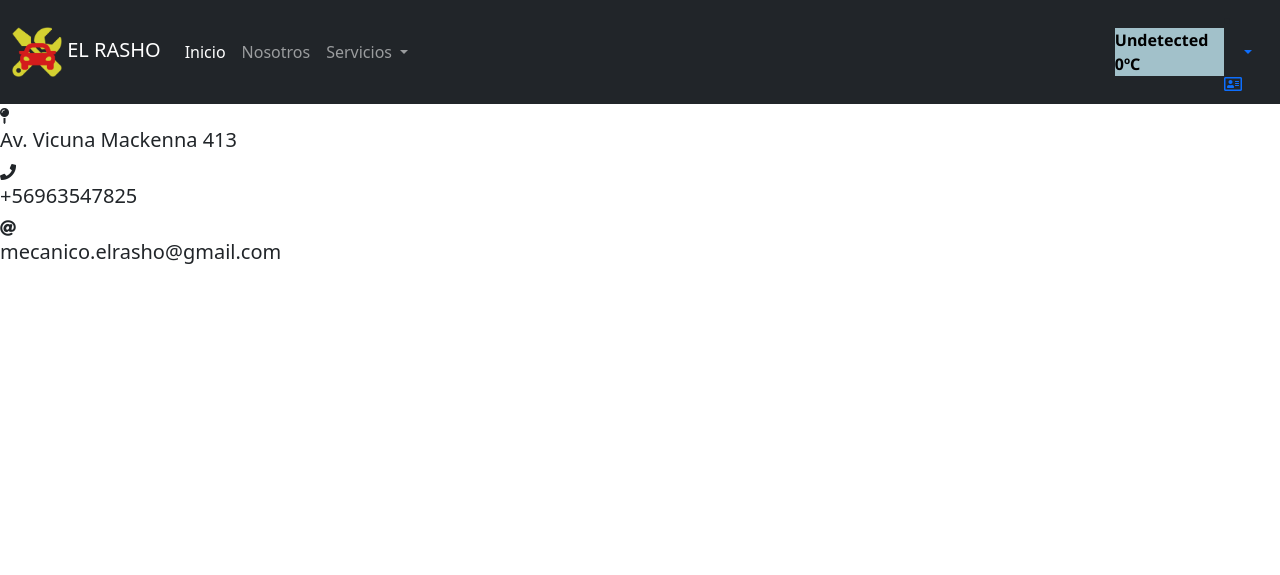
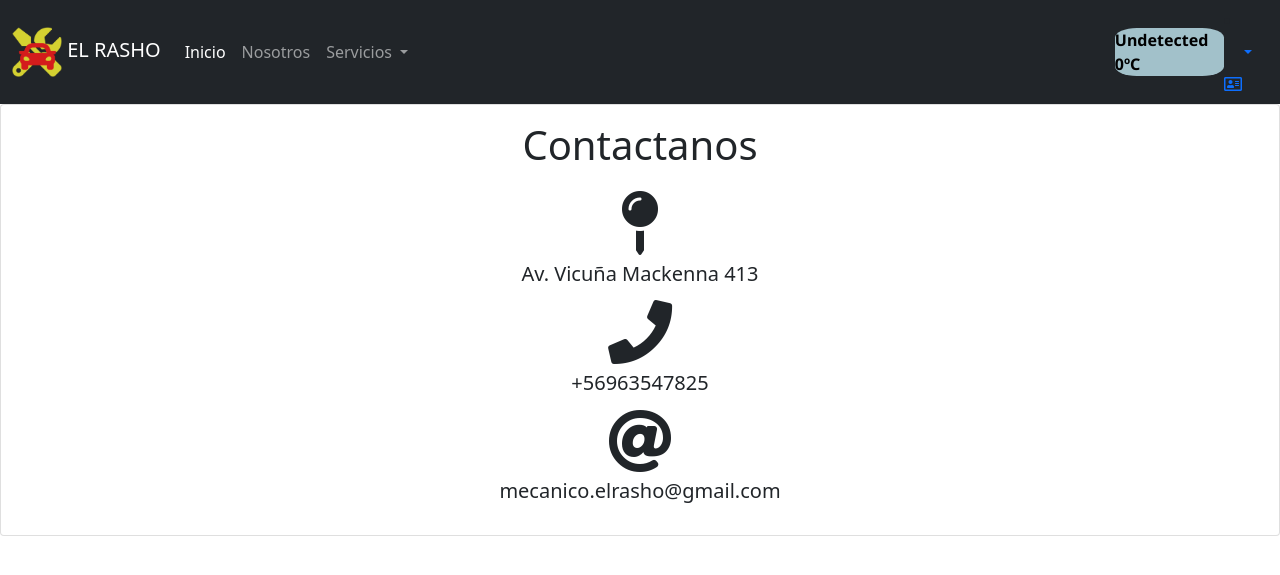
Before and after one commit to Hoffy0/macanico-el-rasho, a Django app: page /contacto/ in a window 1280 px wide. Shown: the top 575 px of the page. Run offline with Django 3.2, Linux system fonts and the light colour scheme.

Commit message:
se modifico la pestaña contacto

```diff
--- a/core/static/core/css/styles.css
+++ b/core/static/core/css/styles.css
@@ -78,9 +78,9 @@ body{
 .weather{
     justify-content: center;
     width: 10%;
-    height: 20%;
+    height: 10%;
     background-color: rgb(162, 193, 202);
-    border-radius: 0%;
+    border-radius: 20%;
     font-family: 'Noto Sans', sans-serif;
     color:rgb(0, 0, 0);
     margin-left: 10px;
@@ -88,13 +88,7 @@ body{
 }
 
 img.iconWeather{
-    width: 30%;
-    height: 30%;
+    width: 20%;
+    height: 20%;
 }
 /*##############*/
-
-#usuario {
-    font-weight: 100;
-    text-decoration: none;
-    color: red;
-}
--- a/core/templates/core/contacto.html
+++ b/core/templates/core/contacto.html
@@ -76,15 +76,27 @@
           </div>
         </nav>
       </header>
-    <div class="jumbotro">
-        <div>
-            <i class="fas fa-map-pin"></i>
-            <h5>Av. Vicuna Mackenna 413</h5>
-            <i class="fas fa-phone"></i>
+    <div class="card text-center">
+      <div class="card-body">
+        <h1 class="card-title">Contactanos</h1>
+        <p class="card-text">
+        <div class="display-3">
+          <i class="fas fa-map-pin"></i>
+           <h5>Av. Vicuña Mackenna 413</h5>
+           <i class="fas fa-phone"></i>
             <h5> +56963547825 </h5>
-            <i class="fas fa-at"></i>
-            <h5> mecanico.elrasho@gmail.com</h5>
+           <i class="fas fa-at"></i>
+            <h5> mecanico.elrasho@gmail.com</h5> </p>
         </div>
     </div>
+
+  <!-- Scripts -->
+    <!--BootsTrap 5-->
+    <script src="https://code.jquery.com/jquery-3.6.0.js" integrity="sha256-H+K7U5CnXl1h5ywQfKtSj8PCmoN9aaq30gDh27Xc0jk=" crossorigin="anonymous"></script>
+    <script src="https://cdn.jsdelivr.net/npm/bootstrap@5.0.0-beta3/dist/js/bootstrap.bundle.min.js" integrity="sha384-JEW9xMcG8R+pH31jmWH6WWP0WintQrMb4s7ZOdauHnUtxwoG2vI5DkLtS3qm9Ekf" crossorigin="anonymous"></script>
+    <!-- Customs -->
+    <script src="{% static 'core/js/index.js' %}"></script>
+    <script src="{% static 'core/js/weather.js' %}"></script>
+    <script src="{% static 'core/js/vehicleAPI.js' %}"></script>
 </body>
 </html>
--- a/core/templates/core/index.html
+++ b/core/templates/core/index.html
@@ -153,7 +153,7 @@
     <form action="">
       <label for="cars">Revisa si reparamos tu auto:</label>
       <select name="cars" id="carsSelect" style="width: 30%;">
-        <option value="null">--------------------------</option>
+        <option value="null">---------------------------------</option>
         <!-- Autogenerado por jQuery (vehicleAPI.js)-->
       </select>
       <button type="button" class="btn btn-light" id="carbtn">Filtrar</button>
```
